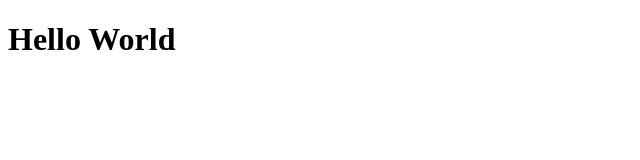
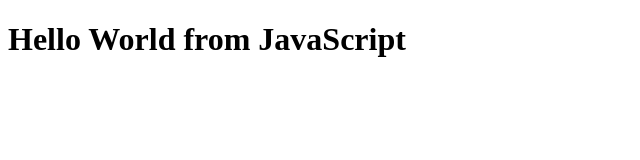
Before and after one commit to sriharsha02/namaste-react, a plain HTML site: page index.html in a window 1280 px wide. Shown: the whole page, without its empty margins (0-640 px from the left). Drawn offline with Linux system fonts and the light colour scheme.

Commit message:
Hello World from JavaScript

```diff
--- a/index.html
+++ b/index.html
@@ -6,6 +6,12 @@
     <title>Namaste React</title>
   </head>
   <body>
-    <h1>Hello World</h1>
+    <div id="root"></div>
+    <script>
+      const heading = document.createElement("h1");
+      heading.innerHTML = "Hello World from JavaScript";
+      const root = document.getElementById("root");
+      root.appendChild(heading);
+    </script>
   </body>
 </html>
```
